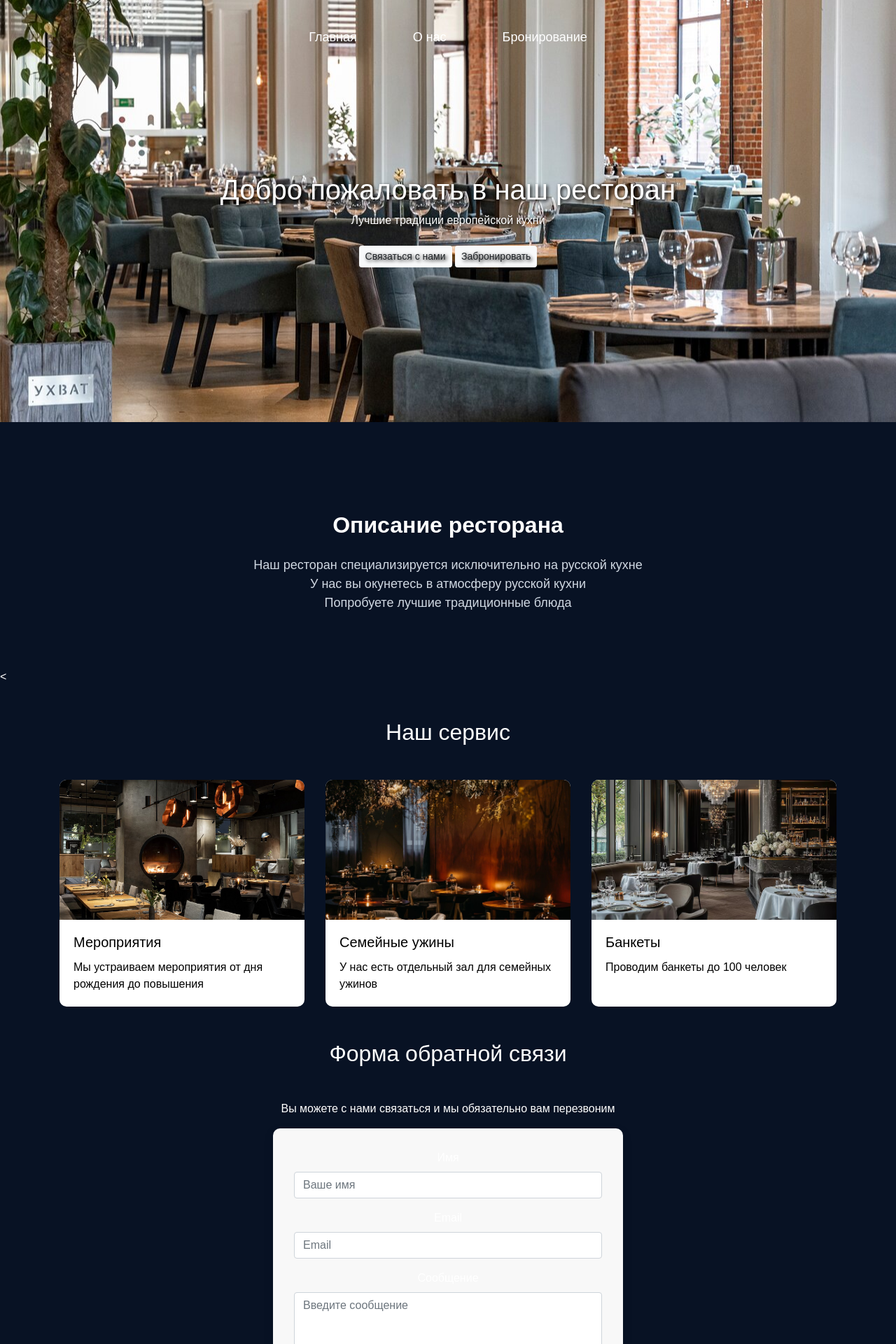
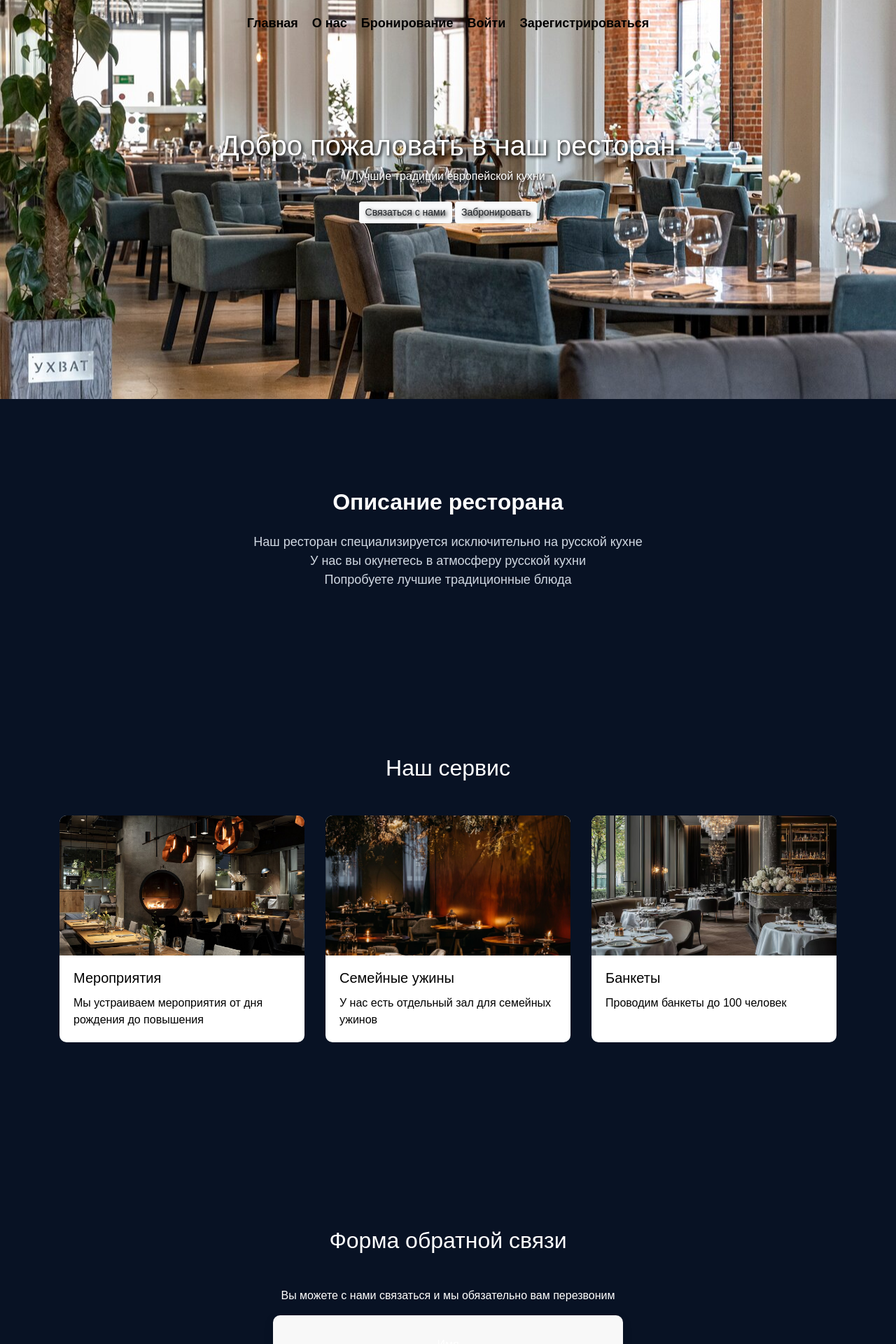
Before and after one commit to kseniya161-max/restaurant_booking, a Django app: page / in a window 1280 px wide. Shown: the top 1920 px of the page at 70% size. Run offline with Django 5.2, Linux system fonts and the light colour scheme; some libraries are stand-ins or nearby versions.

Commit message:
correct home final

```diff
--- a/pages/templates/pages/home.html
+++ b/pages/templates/pages/home.html
@@ -36,13 +36,13 @@
 
 
 <!-- SERVICES -->
-<<section class="service container mt-5">
+<section class="service container mt-5">
 
 <h2 class="text-center mb-5 mt-5">Наш сервис</h2>
 
 <div class="row">
 
-<div class="col-lg-4 col-md-6 col-12">
+<div class="col-lg-4 col-md-6 col-12 mb-5">
 
 <div class="card">
 <img src="{% static 'images/r5.jpg' %}" class="card-img-top">
@@ -59,7 +59,7 @@
 </div>
 
 
-<div class="col-lg-4 col-md-6 col-12">
+<div class="col-lg-4 col-md-6 col-12 mb-5">
 
 <div class="card">
 <img src="{% static 'images/r3.jpg' %}" class="card-img-top">
@@ -77,7 +77,7 @@
 </div>
 
 
-<div class="col-lg-4 col-md-6 col-12">
+<div class="col-lg-4 col-md-6 col-12 mb-5">
 
 <div class="card">
 
@@ -130,7 +130,7 @@
 {{ form.message }}
 </div>
 
-<button type="submit" class="btn btn-primary btn-block">
+<button type="submit" class='btn btn-light btn-sm mt-2 mb-2'>
 Отправить
 </button>
 
@@ -140,17 +140,4 @@
 
 </section>
 
-<!-- CONTACTS -->
-<section class="contacts text-center mt-5 mb-5">
-
-<h2>Контакты</h2>
-
-<p>Ростов-на-Дону Большая Садовая 161</p>
-
-<p>email: xxx@mail.ru</p>
-
-<p>Тел.: 89528612548</p>
-
-</section>
-
 {% endblock %}
--- a/static/css/styles.css
+++ b/static/css/styles.css
@@ -4,47 +4,27 @@ position:absolute;
 top:0;
 left:0;
 width:100%;
-z-index:10;
+z-index:1000;
 background:transparent;
 }
 
+.main-nav{
+display:flex;
+justify-content:center;
+gap:20px;
+padding:20px;
+}
+
 .main-nav a{
-color:#ffffff !important;
+color:black;
 text-decoration:none;
-font-weight:500;
+font-weight:700;
 font-size:18px;
-justify-content:center;
-gap:40px;
-padding:20px;
 }
 
 .main-nav a:hover{
 text-decoration:underline;
 }
-
-.main-nav{
-
-display:flex;
-justify-content:center;
-gap:40px;
-padding:20px;
-
-}
-
-.main-nav a{
-
-color:white;
-text-decoration:none;
-font-weight:500;
-
-}
-
-.main-nav a:hover{
-
-text-decoration:underline;
-
-}
-
 
 .lead{
 max-width:560px;
@@ -52,7 +32,7 @@ color:#2b2b2b;
 margin:auto;
 }
 body{
-background:#081224;   /* более глубокий престижный синий */
+background:#081224;
 color:#ffffff;
 font-family:Arial, sans-serif;
 margin:0;
@@ -105,23 +85,20 @@ box-shadow:0 5px 15px rgba(0,0,0,0.1);
 /* CARDS */
 
 .card{
-height:100%;
+
+border:none;
+border-radius:10px;
+overflow:hidden;
+
+transition:0.3s;
+
+color:black;
+
 }
 
 .card img{
 height:200px;
 object-fit:cover;
-}
-
-.card{
-
-border:none;
-border-radius:10px;
-overflow:hidden;
-width:600px;
-
-transition:0.3s;
-
 }
 
 .card:hover{
@@ -130,17 +107,9 @@ transform:translateY(-5px);
 box-shadow:0 10px 25px rgba(0,0,0,0.2);
 
 }
+
 .service .card{
-
-max-width:350px;
-margin:auto;
-
-}
-
-.card{
-
-color:black;
-
+height:100%;
 }
 
 /* О нашем Ресторане */
@@ -166,3 +135,39 @@ color:#d0d8e2;
 font-size:18px;
 
 }
+
+section{
+padding:60px 0;
+}
+
+.footer{
+
+background:#050d1a;
+color:#cbd3df;
+
+text-align:center;
+
+padding:40px 0;
+margin-top:80px;
+
+}
+
+.service .row{
+justify-content:center;
+}
+
+@media (max-width:768px){
+
+.main-nav{
+flex-direction:column;
+align-items:left;
+gap:5px;
+}
+
+.main-nav a{
+font-size:13px;
+}
+
+.main-nav{
+flex-wrap:wrap;
+}
--- a/templates/base.html
+++ b/templates/base.html
@@ -2,6 +2,7 @@
 <html lang="ru">
 <head>
     <meta charset="UTF-8">
+    <meta name="viewport" content="width=device-width, initial-scale=1">
     <title>Restaurant Booking</title>
 
     {% load static %}
@@ -21,15 +22,38 @@
 <a href="{% url 'pages:home' %}">Главная</a>
 <a href="{% url 'pages:about' %}">О нас</a>
 <a href="{% url 'booking:booking' %}">Бронирование</a>
+    {% if user.is_authenticated %}
+    <a href="{% url 'booking:my_reservations' %}">Мои Бронирования</a>
+    <a href="{% url 'logout' %}">Выйти</a>
+    {% else %}
+    <a href="{% url 'login' %}">Войти</a>
+     <a href="{% url 'users:register' %}">Зарегистрироваться</a>
+    {% endif %}
+
+
 
 </nav>
 
 </header>
 
-<hr>
+{% block content %}
 
-{% block content %}
 {% endblock %}
+<footer class="footer">
+
+<div class="container">
+
+<h4>Контакты</h4>
+
+<p>Ростов-на-Дону Большая Садовая 161</p>
+
+<p>Email: xxx@mail.ru</p>
+
+<p>Тел: 89528612548</p>
+
+</div>
+
+</footer>
 
 </body>
 </html>
```
Also changed, not shown: pages/templates/pages/about.html (+16 -0 lines).
